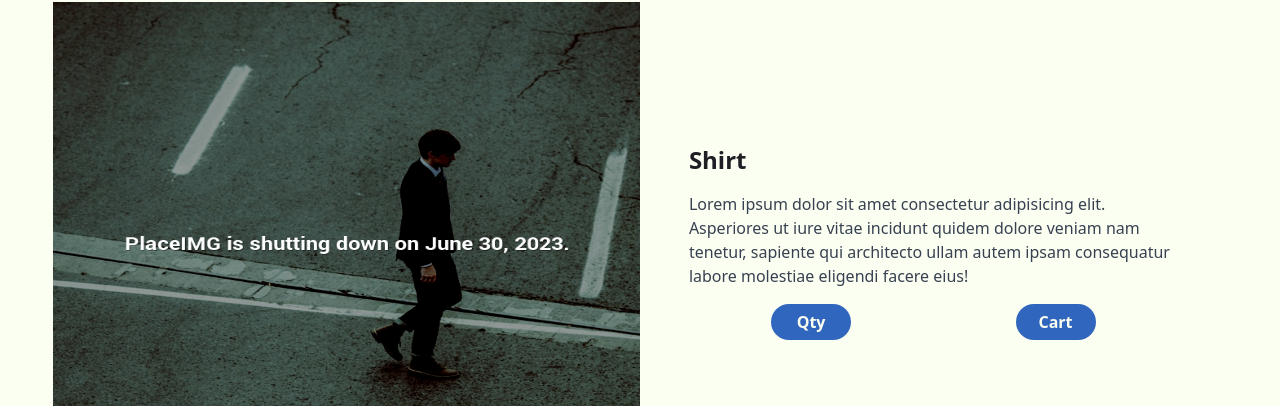
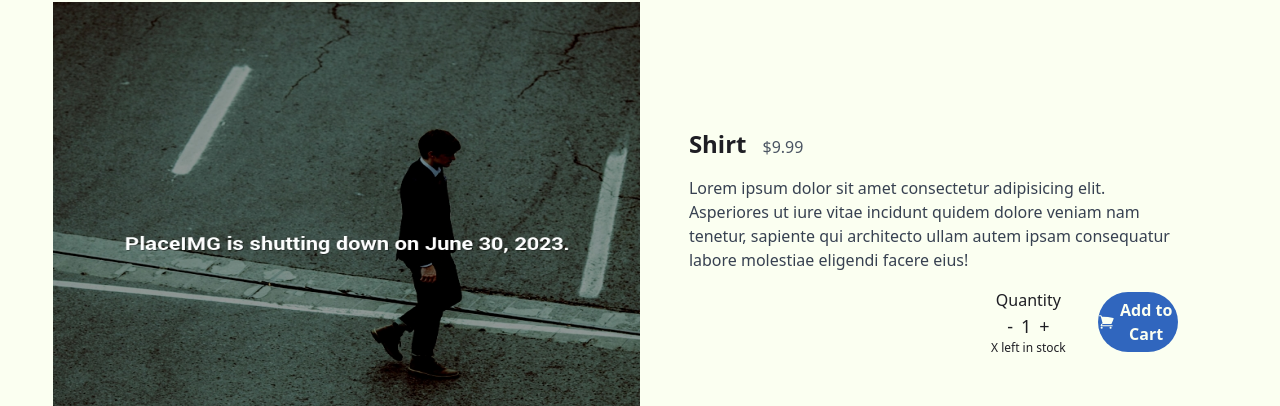
Before and after one commit to lbalbas/ecommerce-site, a Next.js app: page /shop/1 in a window 1280 px wide. Shown: the part 86-492 px from the top of the page. Built offline with nearby package versions, Linux system fonts and the light colour scheme.

Commit message:
Update Product Page

```diff
--- /dev/null
+++ b/src/components/ItemCounter.tsx
@@ -0,0 +1,22 @@
+import {useState} from 'react'
+
+const Counter = () => {
+	const [counter, setCounter] = useState(1);
+	return (
+		<div className="flex flex-col items-center">
+			<h3>Quantity</h3>
+			<div className="flex gap-2 text-lg">
+				<button onClick={()=>{setCounter(counter - 1)}}>
+					-
+				</button>
+				{counter}
+				<button onClick={()=>{setCounter(counter + 1)}}>
+					+
+				</button>
+			</div>
+			<p className="text-xs">X left in stock</p>
+		</div>
+	);
+};
+
+export default Counter;
--- a/src/pages/shop/[id].tsx
+++ b/src/pages/shop/[id].tsx
@@ -2,6 +2,8 @@ import { useRouter } from "next/router";
 import { useCart } from "@/context/CartContext";
 import Image from "next/image";
 import Button from '../../components/Button'
+import Counter from '../../components/ItemCounter'
+import { ShoppingCartIcon } from "@heroicons/react/24/solid";
 
 const ProductPage = () => {
 	const { addItemToCart } = useCart();
@@ -21,13 +23,16 @@ const ProductPage = () => {
 			</div>
 			<div className="flex w-full justify-center items-center">
 				<div className="lg:w-5/6 flex-col flex">
+					<div className="flex items-baseline">
 					<h1 className="text-2xl text-raisin font-bold">
 						{placeholder.name}
 					</h1>
+					<h3 className="mx-4 text-gray-600">${placeholder.price}</h3>
+					</div>
 					<p className="my-4 text-gray-700">{placeholder.desc}</p>
-					<div className="flex justify-around">
-					 <Button>Qty</Button>
-					 <Button>Cart</Button>
+					<div className="flex items-center w-full justify-end gap-8">
+					 <Counter />
+					 <Button><ShoppingCartIcon className="h-6 w-6" />Add to Cart</Button>
 					</div>
 				</div>
 			</div>
```
